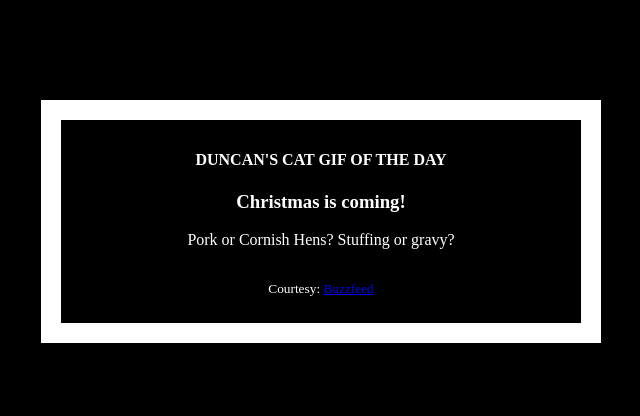
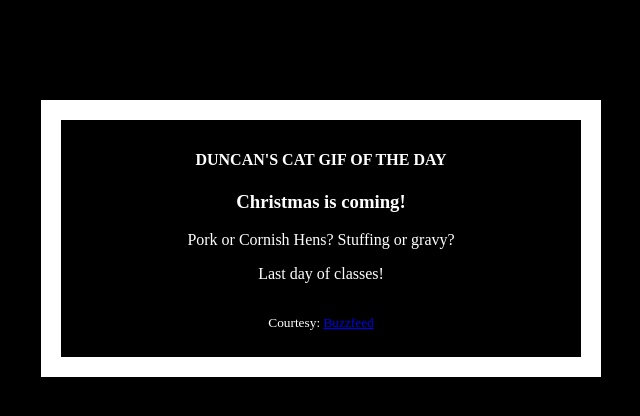
Before and after one commit to WSU-kduncan/f24cicd-pattonsgirl, a Flask app: template templates/index.html in a window 1280 px wide. Shown: the top 416 px of the page, without its empty margins (319-959 px from the left). Run offline with Flask 2, Linux system fonts and the light colour scheme; the template is opened without the code that fills it, so the values that code supplies are empty.

Commit message:
new announcement

```diff
--- a/templates/index.html
+++ b/templates/index.html
@@ -22,6 +22,7 @@
       <h4>Duncan's Cat Gif of the day</h4>
       <h3>Christmas is coming!</h3>
       <p>Pork or Cornish Hens?  Stuffing or gravy?</p>
+      <p>Last day of classes!</p>
       <img src="{{url}}" />
       <p><small>Courtesy: <a href="http://www.buzzfeed.com/copyranter/the-best-cat-gif-post-in-the-history-of-cat-gifs">Buzzfeed</a></small></p>
     </div>
```
